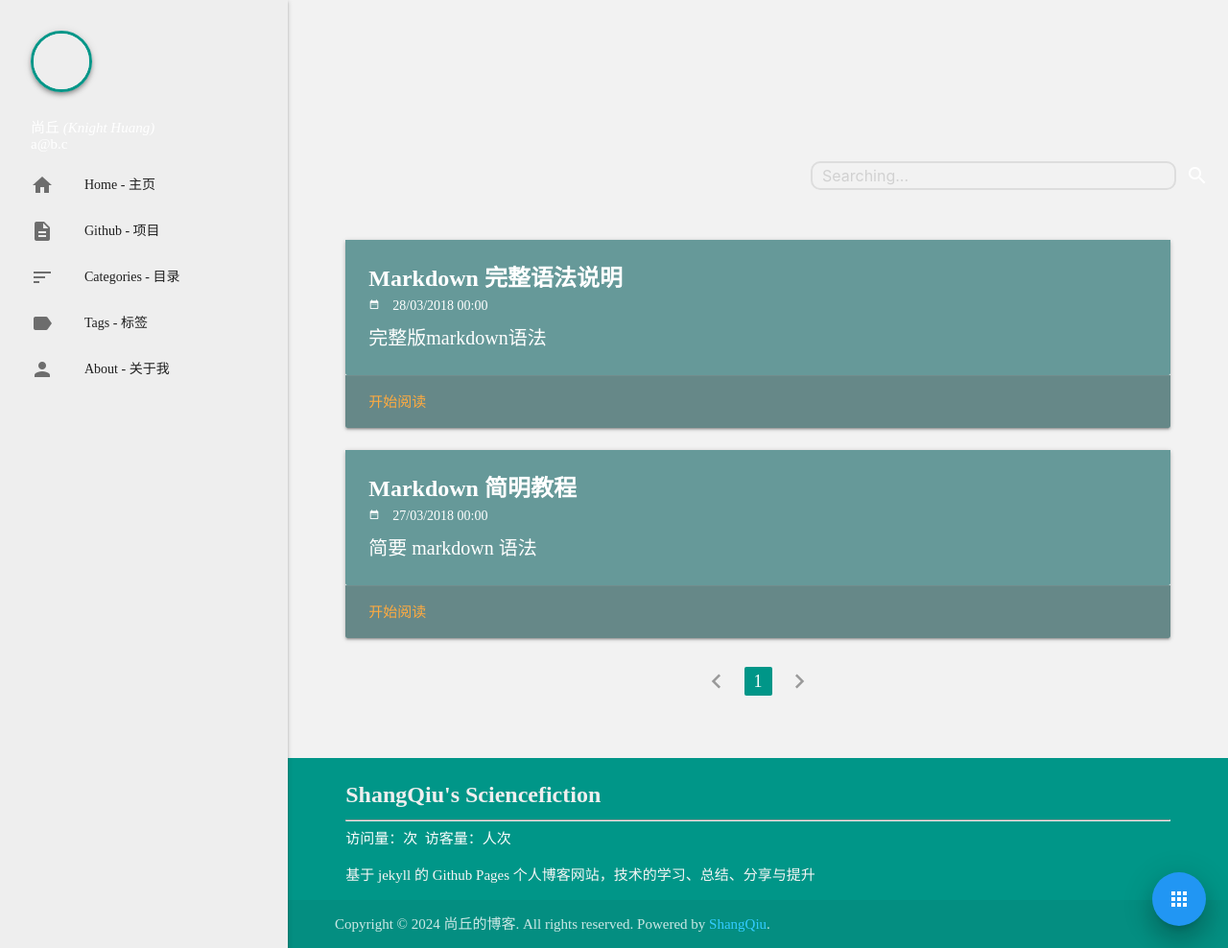
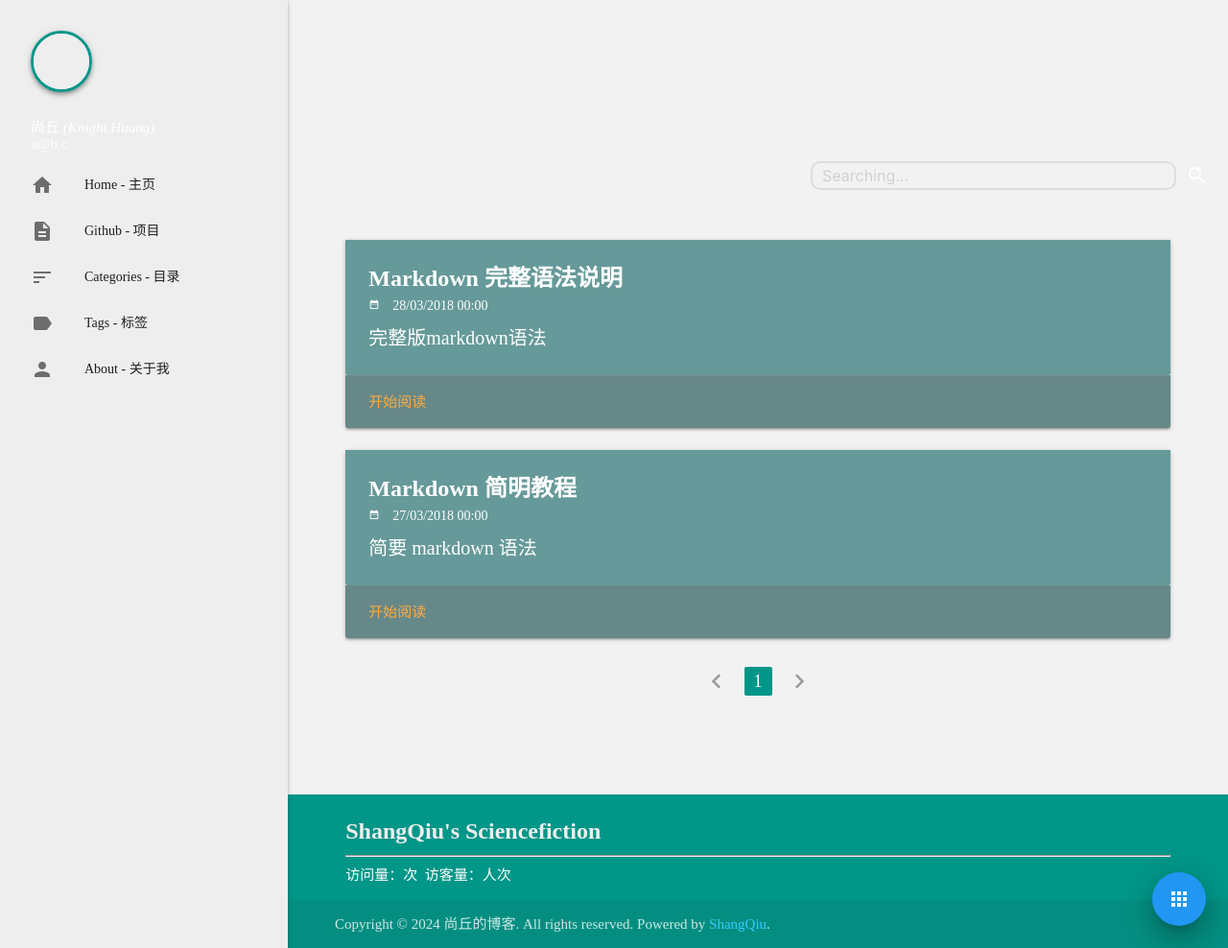
Before and after one commit to keepwalk/keepwalk.github.io, a Jekyll site: the page built from index.html, in a window 1280 px wide and 988 px high. Shown: the whole window at 96% size. Built offline with Jekyll 4.4.1, drawn with Linux system fonts in a browser that asks for light colours; the list of posts is cut into pages by our own code; comment, search, counter and statistics services are not loaded; some of the changed lines change nothing that is shown.

Commit message:
Update _config.yml

```diff
--- a/_config.yml
+++ b/_config.yml
@@ -12,8 +12,8 @@
 # 比如代码：<h1>{{ site.title }}</h1>
 # 将会展示为设定的值，也可以自行添加其他自定义全局变量。
 title: 尚丘的博客 # 网站的标题
-description: > # 网站的描述，可能会出现在搜索引擎展示结果中
-  基于 jekyll 的 Github Pages 个人博客网站，技术的学习、总结、分享与提升
+# description: > # 网站的描述，可能会出现在搜索引擎展示结果中
+#  基于 jekyll 的 Github Pages 个人博客网站，技术的学习、总结、分享与提升
 url: "https://keepwalk.github.io" # 网站地址
 github_repo: "https://github.com/keepwalk/keepwalk.github.io"
 github_profile: "https://github.com/keepwalk" # GitHub 个人主页
```
